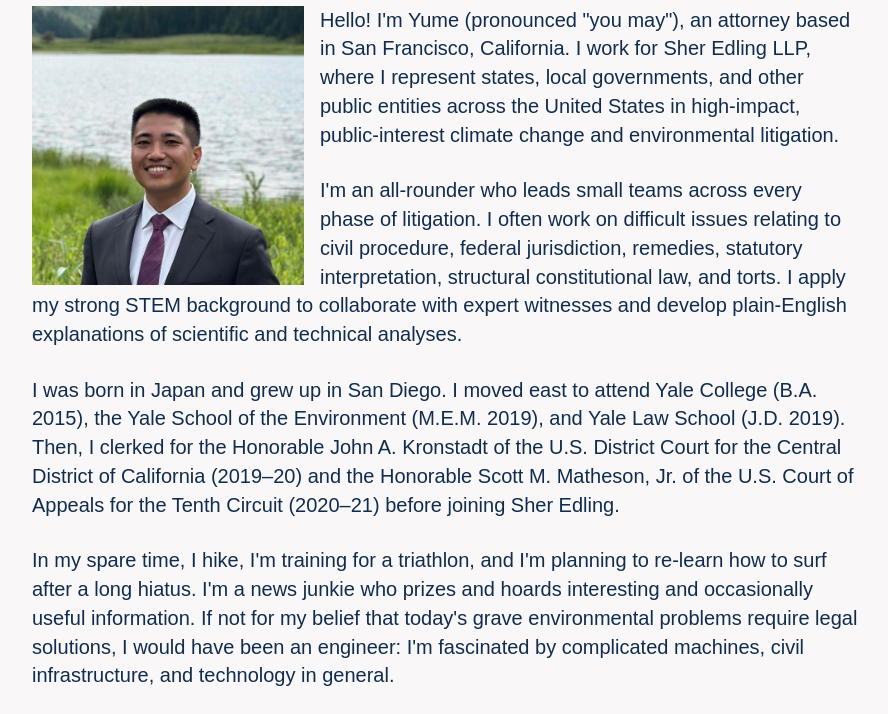
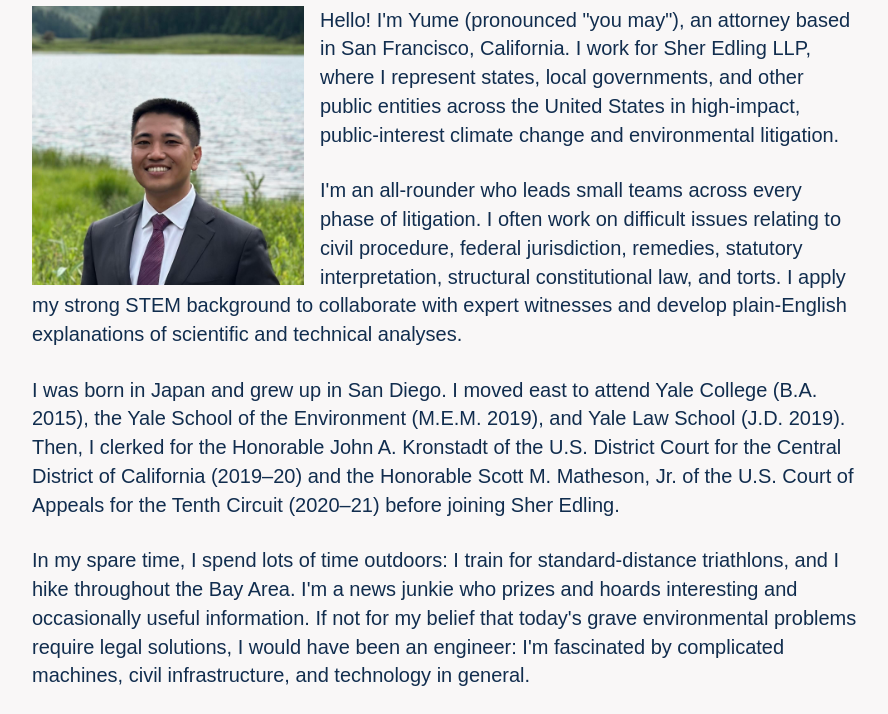
Before and after one commit to yumehoshijima/yumehoshijima.github.io, a plain HTML site: page index.html in a window 1280 px wide. Shown: the part 82-796 px from the top of the page, without its empty margins (194-1082 px from the left). Drawn offline with Linux system fonts and the light colour scheme.

Commit message:
Update index.html

```diff
--- a/index.html
+++ b/index.html
@@ -17,7 +17,7 @@
     <h4 style="font-weight:normal;"><img class="home-headshot" src="resources/headshot.jpg">Hello! I'm Yume (pronounced "you may"), an attorney based in San Francisco, California. I work for Sher Edling LLP, where I represent states, local governments, and other public entities across the United States in high-impact, public-interest climate change and environmental litigation.</h4>
     <h4 style="font-weight:normal;">I'm an all-rounder who leads small teams across every phase of litigation. I often work on difficult issues relating to civil procedure, federal jurisdiction, remedies, statutory interpretation, structural constitutional law, and torts. I apply my strong STEM background to collaborate with expert witnesses and develop plain-English explanations of scientific and technical analyses.</h4>
     <h4 style="font-weight:normal;">I was born in Japan and grew up in San Diego. I moved east to attend Yale College (B.A. 2015), the Yale School of the Environment (M.E.M. 2019), and Yale Law School (J.D. 2019). Then, I clerked for the Honorable John A. Kronstadt of the U.S. District Court for the Central District of California (2019&ndash;20) and the Honorable Scott M. Matheson, Jr. of the U.S. Court of Appeals for the Tenth Circuit (2020&ndash;21) before joining Sher Edling.</h4>
-    <h4 style="font-weight:normal;">In my spare time, I hike, I'm training for a triathlon, and I'm planning to re-learn how to surf after a long hiatus. I'm a news junkie who prizes and hoards interesting and occasionally useful information. If not for my belief that today's grave environmental problems require legal solutions, I would have been an engineer: I'm fascinated by complicated machines, civil infrastructure, and technology in general.
+    <h4 style="font-weight:normal;">In my spare time, I spend lots of time outdoors: I train for standard-distance triathlons, and I hike throughout the Bay Area. I'm a news junkie who prizes and hoards interesting and occasionally useful information. If not for my belief that today's grave environmental problems require legal solutions, I would have been an engineer: I'm fascinated by complicated machines, civil infrastructure, and technology in general.
     <h4 style="font-weight:normal;">Please don't hesitate to get in touch at yume.hoshijima [at] aya.yale.edu or yume [at] sheredling.com.</h4>
 </div>
 <div class="footercontainer">
```
